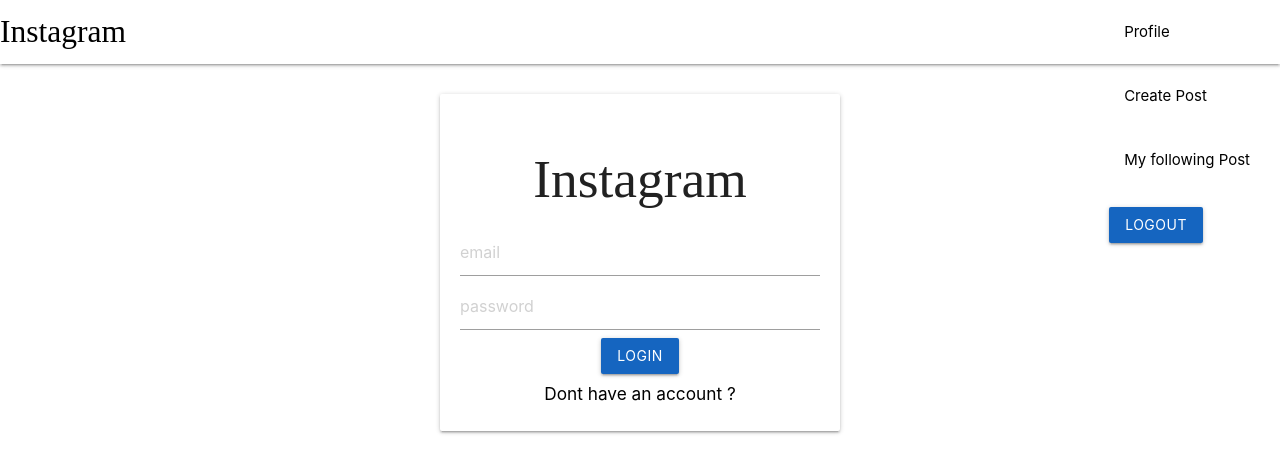
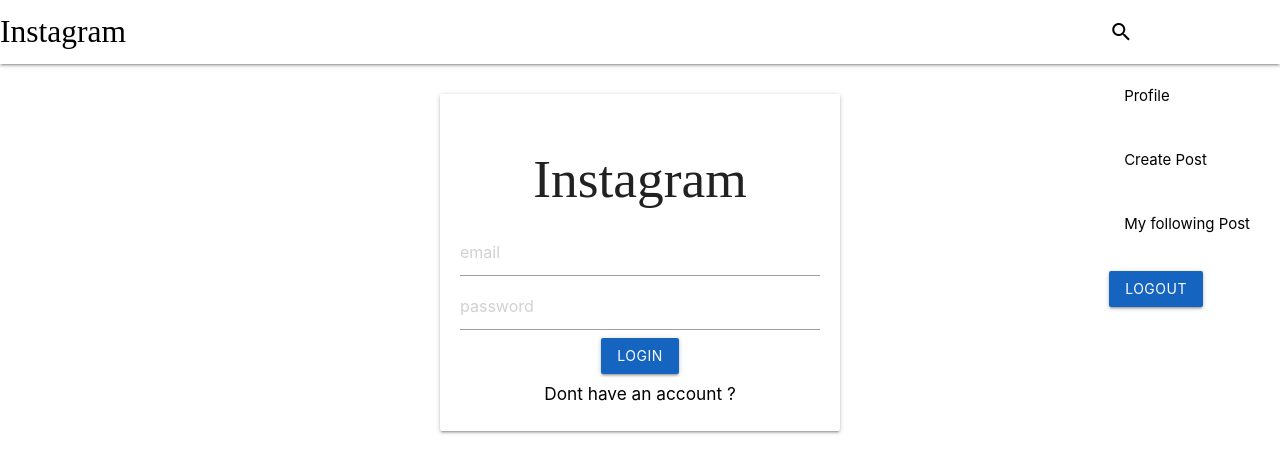
Before and after one commit to Shashwat-Sahu/insta-clone, a React (Create React App) app in the folder client/: page /signin in a window 1280 px wide. Shown: the top 472 px of the page. Built offline with nearby package versions, Linux system fonts and the light colour scheme; sample sign-in values are in the browser's storage; a web font is replaced by a local one.

Commit message:
make it better

```diff
--- a/client/src/App.css
+++ b/client/src/App.css
@@ -43,3 +43,6 @@
   right: 20px !important;
   left: auto !important;
 }
+.post{
+  width: 100%;
+}
--- a/client/src/component/navbar.js
+++ b/client/src/component/navbar.js
@@ -1,13 +1,49 @@
-import React, { useCallback, useContext } from 'react'
+import React, { useCallback, useContext, useState } from 'react'
 import {Link, useHistory} from "react-router-dom"
 import {UserContext} from "../App"
-import {Navbar,NavItem,Icon} from "react-materialize"
+import {Navbar,NavItem,Icon,Modal,Button} from "react-materialize"
 const NavBars = ()=>{
   const {state,dispatch} = useContext(UserContext)
   const history = useHistory()
+  const [search,setSearch] = useState('')
   const RenderList = () =>{
     if(state){
-      return [<Link to="/profile"><NavItem>
+      return [
+
+        <NavItem><Modal
+        actions={[
+          <Button flat modal="close" node="button" waves="green">Close</Button>
+        ]}
+        bottomSheet={false}
+        fixedFooter={false}
+        header="Search User"
+        id="Modal-0"
+        open={false}
+        options={{
+          dismissible: true,
+          endingTop: '10%',
+          inDuration: 250,
+          onCloseEnd: null,
+          onCloseStart: null,
+          onOpenEnd: null,
+          onOpenStart: null,
+          opacity: 0.5,
+          outDuration: 250,
+          preventScrolling: true,
+          startingTop: '4%'
+        }}
+
+        trigger={<i class="material-icons" node="i">search</i>}
+      >
+        <input type="text" value={search} placeholder="Search" onChange={(e)=>setSearch(e.target.value)}  />
+        <ul className="collection">
+          <li className="collection-item">Alvin</li>
+          <li className="collection-item">Alvin</li>
+          <li className="collection-item">Alvin</li>
+          <li className="collection-item">Alvin</li>
+        </ul>
+        </Modal></NavItem>,
+      <Link to="/profile"><NavItem>
             Profile
         </NavItem></Link>,
         <Link to="/create"><NavItem>Create Post</NavItem></Link>
--- a/client/src/component/screens/UserProfile.js
+++ b/client/src/component/screens/UserProfile.js
@@ -1,12 +1,14 @@
 import React,{useEffect, useState, useContext} from 'react'
 import { UserContext } from '../../App'
 import {useParams} from 'react-router-dom'
+import {Modal,Button} from "react-materialize"
 
 const UserProfile = ()=>{
     const [userProfile,setuserProfile] = useState(null)
     const {state,dispatch} = useContext(UserContext)
     const {userid} = useParams()
     const [showFollow,setShowFollow] = useState(state?!state.following.includes(userid):true)
+    const [post,setpost] = useState({})
     useEffect(()=>{
         fetch(`/user/${userid}`,{
             headers:{
@@ -87,7 +89,7 @@
                     borderBottom:"1px solid gray"
                 }}>
                 <div>
-                    <img style={{width:"180px",height:"180px",borderRadius:"50%"}} src={userProfile.user.pic}/>
+                    <img  href="#modal1" className="modal-trigger"node="img" onClick={()=>setpost({photo:userProfile.user.pic})} style={{width:"180px",height:"180px",borderRadius:"50%"}} src={userProfile.user.pic}/>
                 </div>
                 <div>
                     <h4>{userProfile.user.name}</h4>
@@ -114,8 +116,37 @@
             <div className="gallery">
                 {
                     userProfile.posts.slice(0).reverse().map(item=>{
-                        return (
-                            <img key ={item._id} className="item" src={item.photo} alt={item.title} />
+                        return (<>
+                            <img href="#modal1" node="img" key ={item._id} className="item modal-trigger" onClick={()=>setpost(item)} src={item.photo} alt={item.title}/>
+                            <Modal
+                                actions={[
+                                <Button flat modal="close" node="button" waves="green">Close</Button>
+                                ]}
+                                bottomSheet={false}
+                                fixedFooter={false}
+                                header={post.title}
+                                id="modal1"
+                                open={false}
+                                options={{
+                                dismissible: true,
+                                endingTop: '10%',
+                                inDuration: 250,
+                                onCloseEnd: null,
+                                onCloseStart: null,
+                                onOpenEnd: null,
+                                onOpenStart: null,
+                                opacity: 0.5,
+                                outDuration: 250,
+                                preventScrolling: true,
+                                startingTop: '4%'
+                                }}
+
+                            >
+
+                                <img src={post.photo} className="post"/>
+
+                            </Modal>
+                            </>
                             )
                     })
                 }
--- a/client/src/component/screens/createpost.js
+++ b/client/src/component/screens/createpost.js
@@ -59,6 +59,7 @@
         textAlign:"center"
 }}
         >
+              <h2 className="brand-logo">Create Post</h2>
             <input type="text" placeholder="title" value={title} onChange={(e)=>setTitle(e.target.value)}/>
             <input type="text" placeholder="body" value={body} onChange={(e)=>setBody(e.target.value)}/>
             <div className="file-field input-field">
--- a/client/src/component/screens/profile.js
+++ b/client/src/component/screens/profile.js
@@ -1,5 +1,6 @@
 import React,{useEffect, useState, useContext} from 'react'
 import { UserContext } from '../../App'
+import {Modal,Button} from "react-materialize"
 
 const Profile = ()=>{
     const [mypics,setMypics] = useState([])
@@ -7,6 +8,7 @@
     const [image,setImage] = useState("")
     const [url,setURL] = useState(undefined)
     const [set,setSetting] = useState(0)
+    const [post,setpost] = useState({})
     useEffect(()=>{
         fetch("/mypost",{
             headers:{
@@ -21,6 +23,7 @@
         })
 
     },[])
+
     useEffect(()=>{
         if(image)
         {
@@ -71,7 +74,10 @@
                     borderBottom:"1px solid gray"
                 }}>
                 <div>
-                    <img style={{width:"180px",height:"180px",borderRadius:"50%",display:"block"}} src={state?state.pic:"loading"}/>
+                    <img href="#modal1" className="modal-trigger" node="img" onClick={()=>setpost({photo:state.pic})} style={{width:"180px",height:"180px",borderRadius:"50%",display:"block"}} src={state?state.pic:"loading"}/>
+
+
+
                     <div className="file-field input-field" style={{width:"70%",display:"inline-block",marginRight:"4%"}}>
             <div className="btn">
             <span>UPDATE PROFILE PIC</span>
@@ -113,8 +119,38 @@
             <div className="gallery">
                 {
                     mypics.slice(0).reverse().map(item=>{
-                        return (
-                            <img key ={item._id} className="item" src={item.photo} alt={item.title} />
+
+                        return (<>
+                            <img href="#modal1" node="img" key ={item._id} className="item modal-trigger" onClick={()=>setpost(item)} src={item.photo} alt={item.title}/>
+                            <Modal
+                                actions={[
+                                <Button flat modal="close" node="button" waves="green">Close</Button>
+                                ]}
+                                bottomSheet={false}
+                                fixedFooter={false}
+                                header={post.title}
+                                id="modal1"
+                                open={false}
+                                options={{
+                                dismissible: true,
+                                endingTop: '10%',
+                                inDuration: 250,
+                                onCloseEnd: null,
+                                onCloseStart: null,
+                                onOpenEnd: null,
+                                onOpenStart: null,
+                                opacity: 0.5,
+                                outDuration: 250,
+                                preventScrolling: true,
+                                startingTop: '4%'
+                                }}
+
+                            >
+
+                                <img src={post.photo} className="post"/>
+
+                            </Modal>
+                            </>
                             )
                     })
                 }
```
Lines whose indentation alone changed are shown as unchanged.
